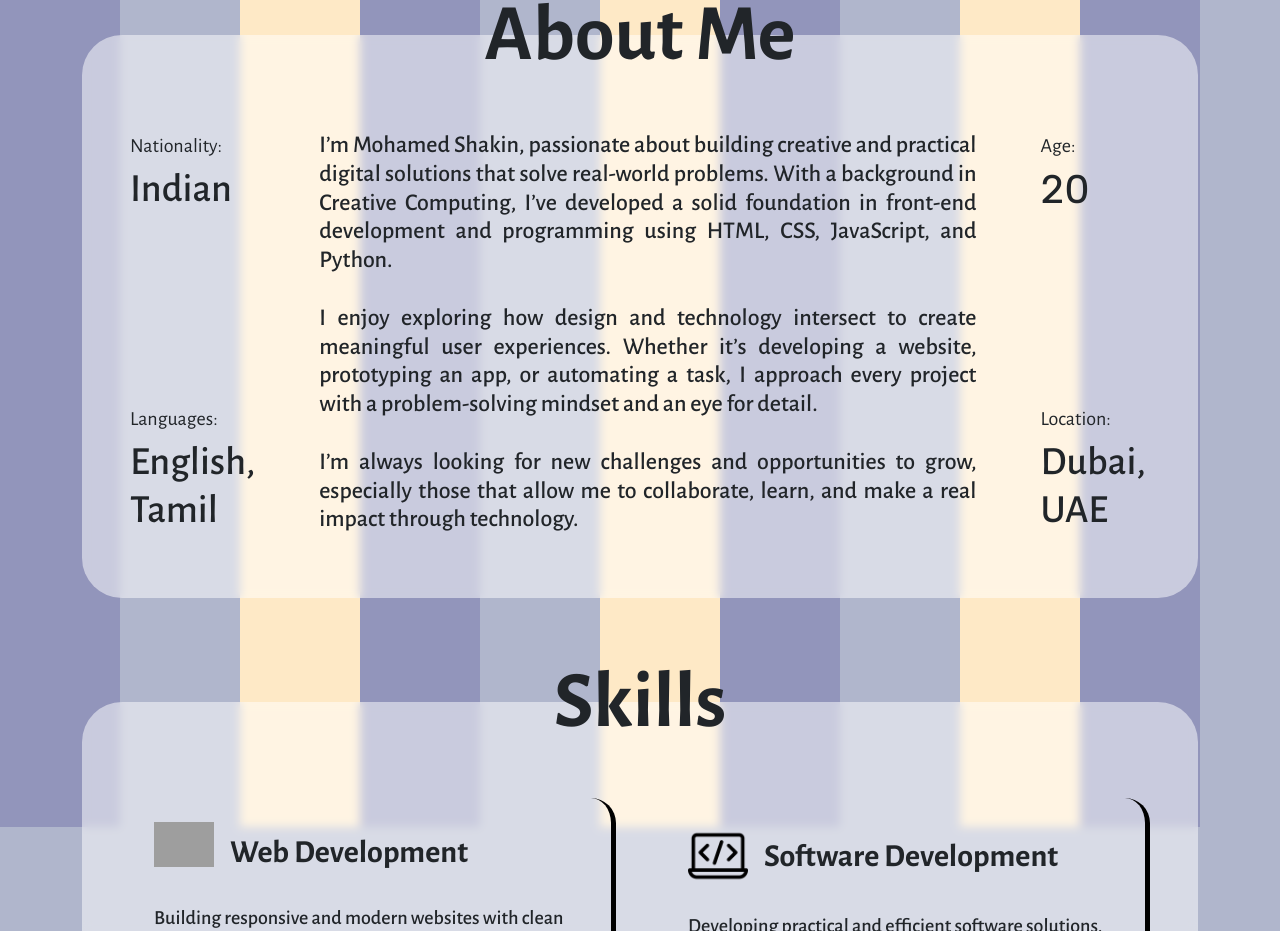
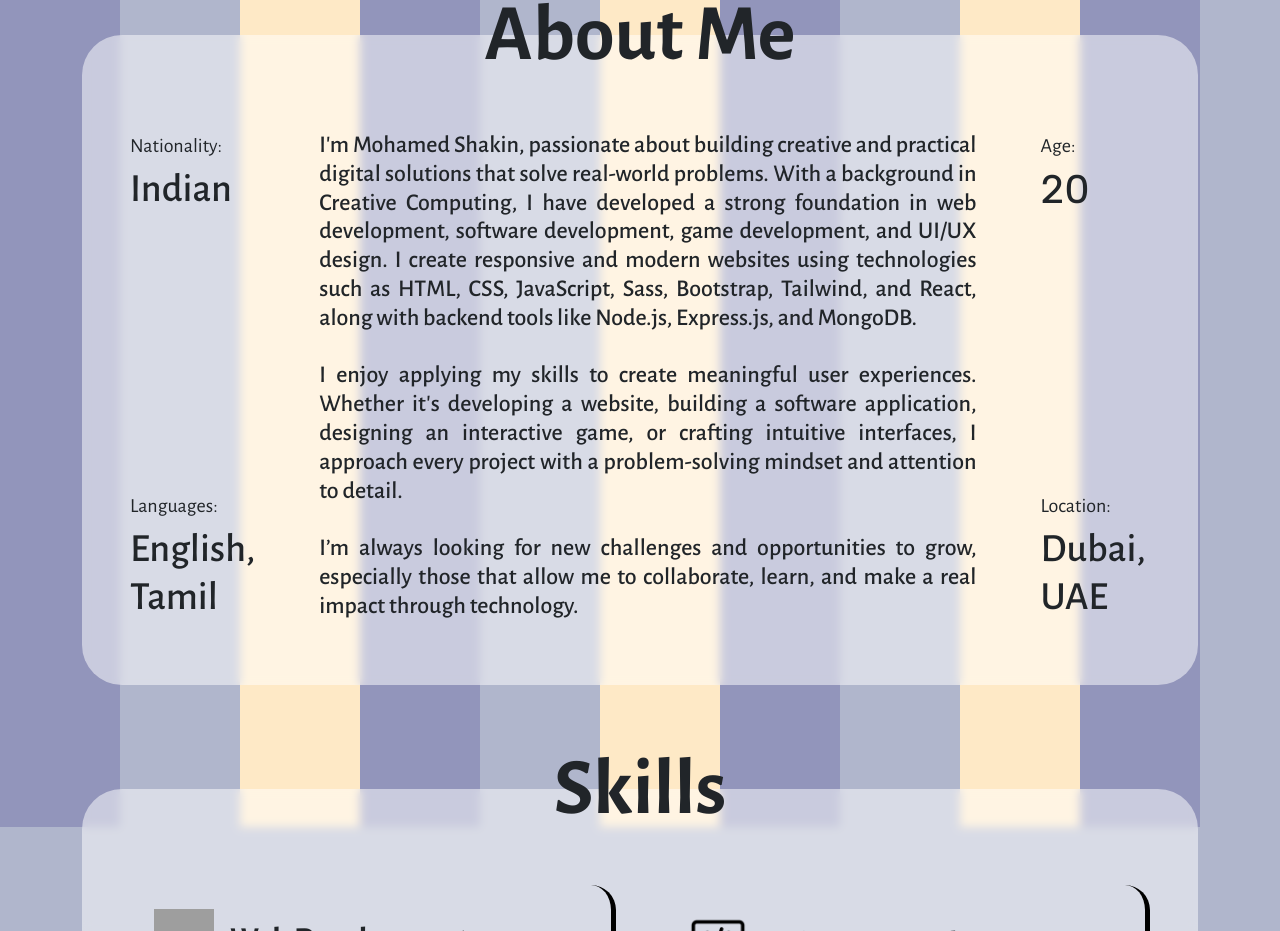
Before and after one commit to Mohamedshakin02/portfolio-website, a React (Vite) app in the folder portfolio/: page / in a window 1280 px wide. Shown: the part 773-1704 px from the top of the page. Built offline with nearby package versions, Linux system fonts and the light colour scheme; grey boxes are pictures that could not be loaded.

Commit message:
updated the description

```diff
--- a/portfolio/src/components/About.jsx
+++ b/portfolio/src/components/About.jsx
@@ -32,9 +32,8 @@
 
                     <div className="description py-3 pt-5">
                         <p className="m-0 h4 fw-medium">
-                            I’m Mohamed Shakin, passionate about building creative and practical digital solutions that solve real-world problems.
-                            With a background in Creative Computing, I’ve developed a solid foundation in front-end development and programming using HTML, CSS, JavaScript, and Python. <br /><br />
-                            I enjoy exploring how design and technology intersect to create meaningful user experiences. Whether it’s developing a website, prototyping an app, or automating a task, I approach every project with a problem-solving mindset and an eye for detail. <br /><br />
+                            I'm Mohamed Shakin, passionate about building creative and practical digital solutions that solve real-world problems. With a background in Creative Computing, I have developed a strong foundation in web development, software development, game development, and UI/UX design. I create responsive and modern websites using technologies such as HTML, CSS, JavaScript, Sass, Bootstrap, Tailwind, and React, along with backend tools like Node.js, Express.js, and MongoDB. <br /><br />
+                            I enjoy applying my skills to create meaningful user experiences. Whether it's developing a website, building a software application, designing an interactive game, or crafting intuitive interfaces, I approach every project with a problem-solving mindset and attention to detail. <br /><br />
                             I’m always looking for new challenges and opportunities to grow, especially those that allow me to collaborate, learn, and make a real impact through technology.
                         </p>
                     </div>
```
